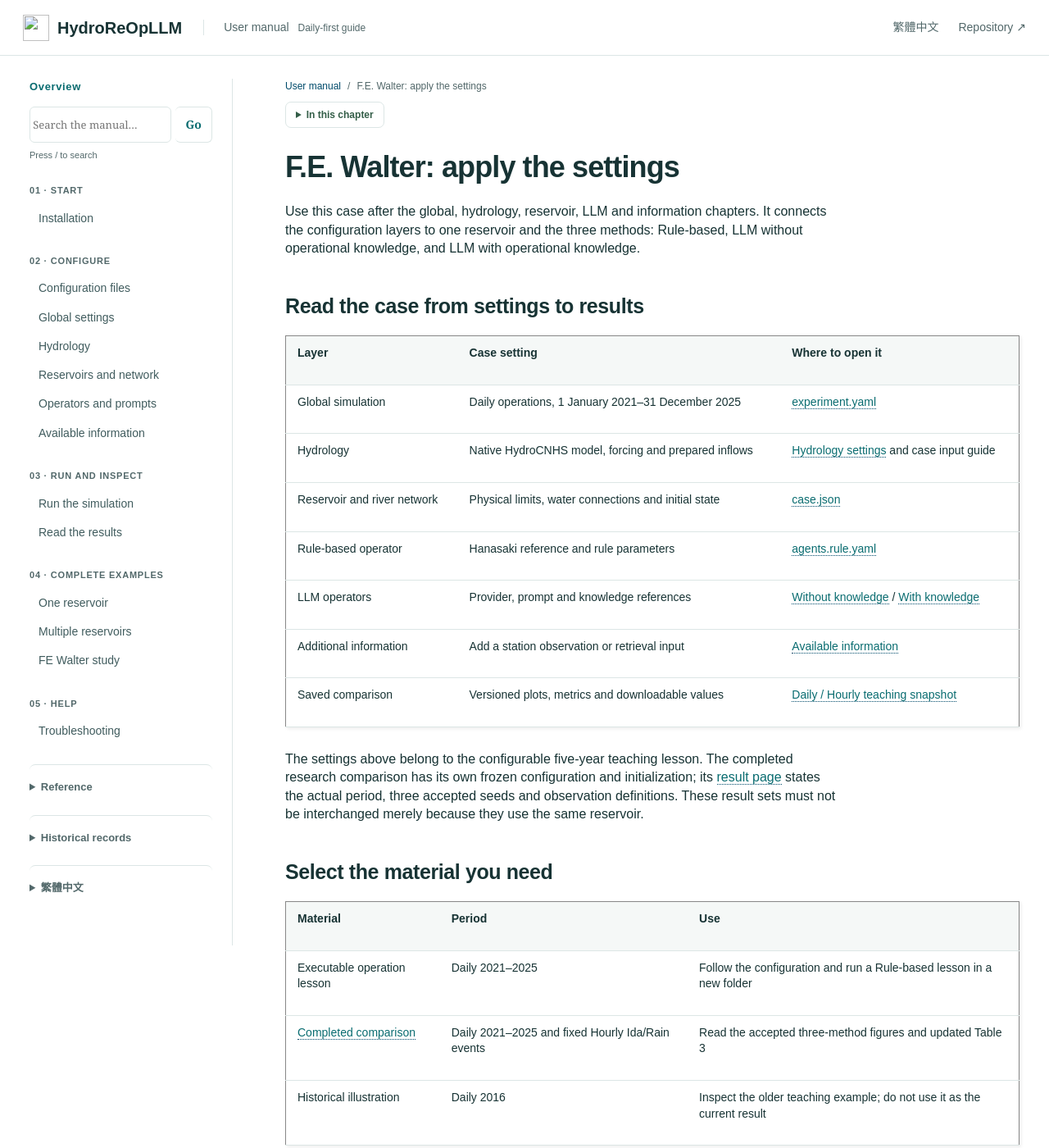
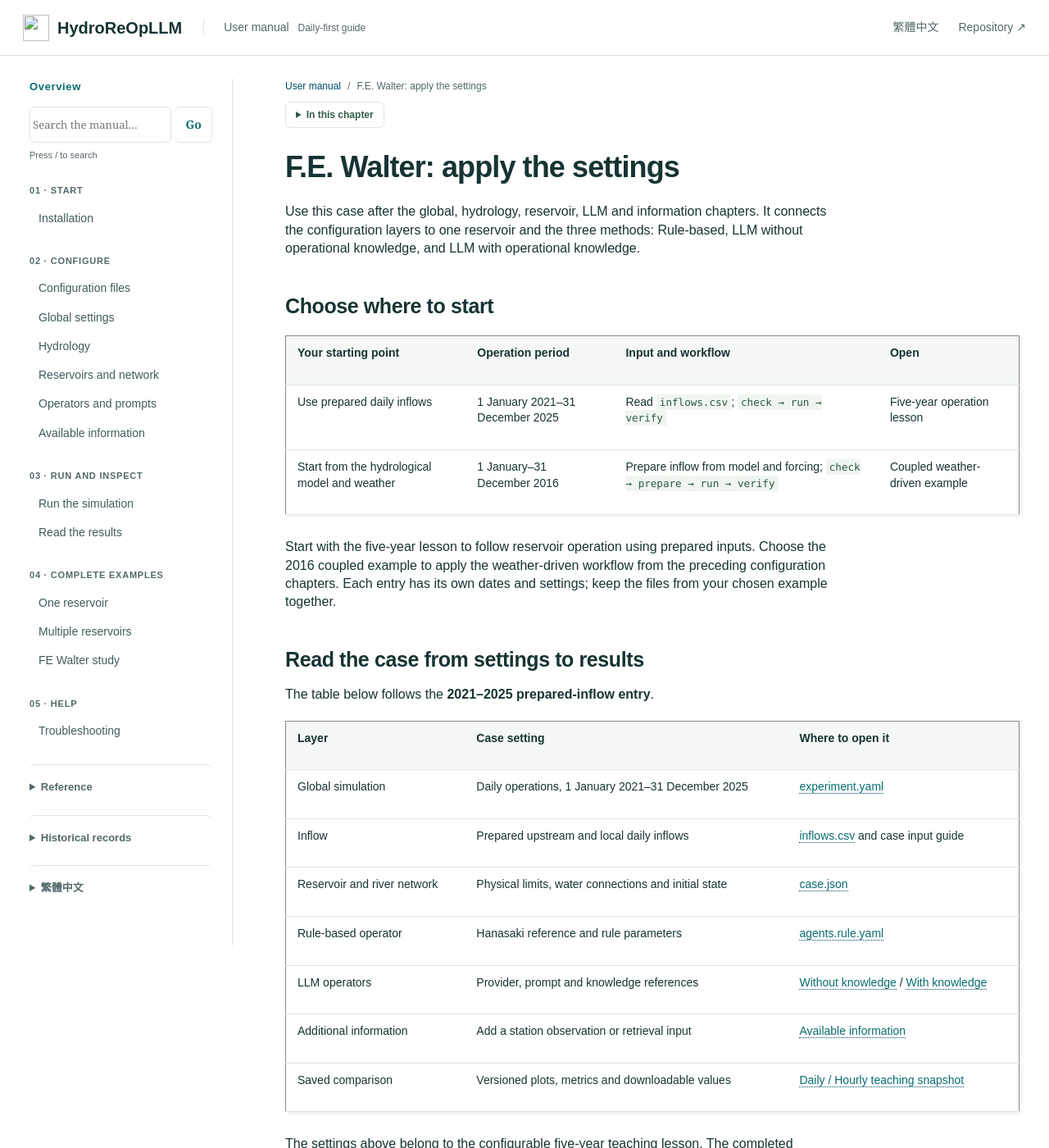
Before and after one commit to WenyuChiou/HydroReOpLLM, a Sphinx documentation site: the page built from docs/CASE_STUDIES.md, in a window 1280 px wide and 1400 px high. Shown: the whole window at 82% size. Built offline with Sphinx 7.4.7, drawn with Linux system fonts in a browser that asks for light colours.

Commit message:
Clarify prepared and weather-driven manual workflows
Explain the transition into the small prepared-inflow examples, put FE Walter
workflow/date selection before its settings, and point forcing fields to the
existing weather table. Preserve all configurations and scientific evidence.

Validation: Sphinx 8.2.3 build exit0/stderr0; 75 pages, 7393 local references
and three notebook downloads checked. Dates/schema names verified against YAML.
Review: independent code-reviewer terra_package_reader_final, gpt-6.1-terra,
PASS on stable staged diff610611569aaa913a23512190b5b9616baebb8906ecec3a515b9efa028325385f.
Trigger: four files and explicit independent-review requirement.

```diff
--- a/docs/CASE_STUDIES.md
+++ b/docs/CASE_STUDIES.md
@@ -5,12 +5,26 @@ chapters. It connects the configuration layers to one reservoir and the three
 methods: Rule-based, LLM without operational knowledge, and LLM with
 operational knowledge.
 
+## Choose where to start
+
+| Your starting point | Operation period | Input and workflow | Open |
+|---|---|---|---|
+| Use prepared daily inflows | 1 January 2021–31 December 2025 | Read `inflows.csv`; `check → run → verify` | [Five-year operation lesson](../examples/fe_walter/operation/README.md) |
+| Start from the hydrological model and weather | 1 January–31 December 2016 | Prepare inflow from model and forcing; `check → prepare → run → verify` | [Coupled weather-driven example](../examples/fe_walter/coupled/README.md) |
+
+Start with the five-year lesson to follow reservoir operation using prepared
+inputs. Choose the 2016 coupled example to apply the weather-driven workflow
+from the preceding configuration chapters. Each entry has its own dates and
+settings; keep the files from your chosen example together.
+
 ## Read the case from settings to results
+
+The table below follows the **2021–2025 prepared-inflow entry**.
 
 | Layer | Case setting | Where to open it |
 |---|---|---|
 | Global simulation | Daily operations, 1 January 2021–31 December 2025 | [experiment.yaml](../examples/fe_walter/operation/experiment.yaml) |
-| Hydrology | Native HydroCNHS model, forcing and prepared inflows | [Hydrology settings](../examples/fe_walter/operation/hydrology/hydrology.yaml) and [case input guide](../examples/fe_walter/operation/README.md) |
+| Inflow | Prepared upstream and local daily inflows | [inflows.csv](../examples/fe_walter/operation/inflows.csv) and [case input guide](../examples/fe_walter/operation/README.md) |
 | Reservoir and river network | Physical limits, water connections and initial state | [case.json](../examples/fe_walter/operation/case.json) |
 | Rule-based operator | Hanasaki reference and rule parameters | [agents.rule.yaml](../examples/fe_walter/operation/agents.rule.yaml) |
 | LLM operators | Provider, prompt and knowledge references | [Without knowledge](../examples/fe_walter/operation/llm_available.yaml) / [With knowledge](../examples/fe_walter/operation/llm_knowledge.yaml) |
```
Also changed, not shown: docs/DAILY_EXAMPLES.md (+15 -0 lines), docs/HYDROLOGY_SETUP.md (+2 -1 lines), examples/fe_walter/coupled/README.md.
